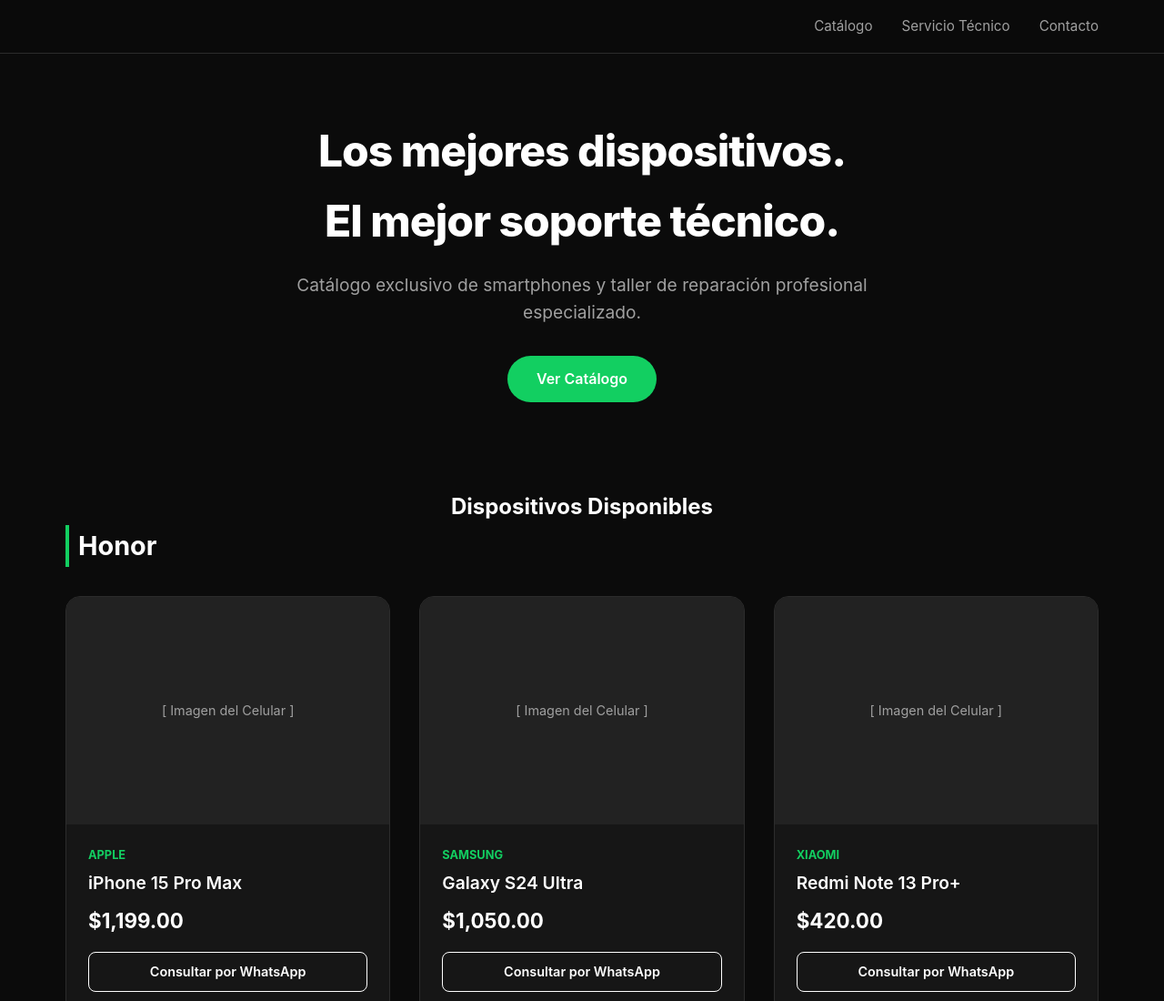
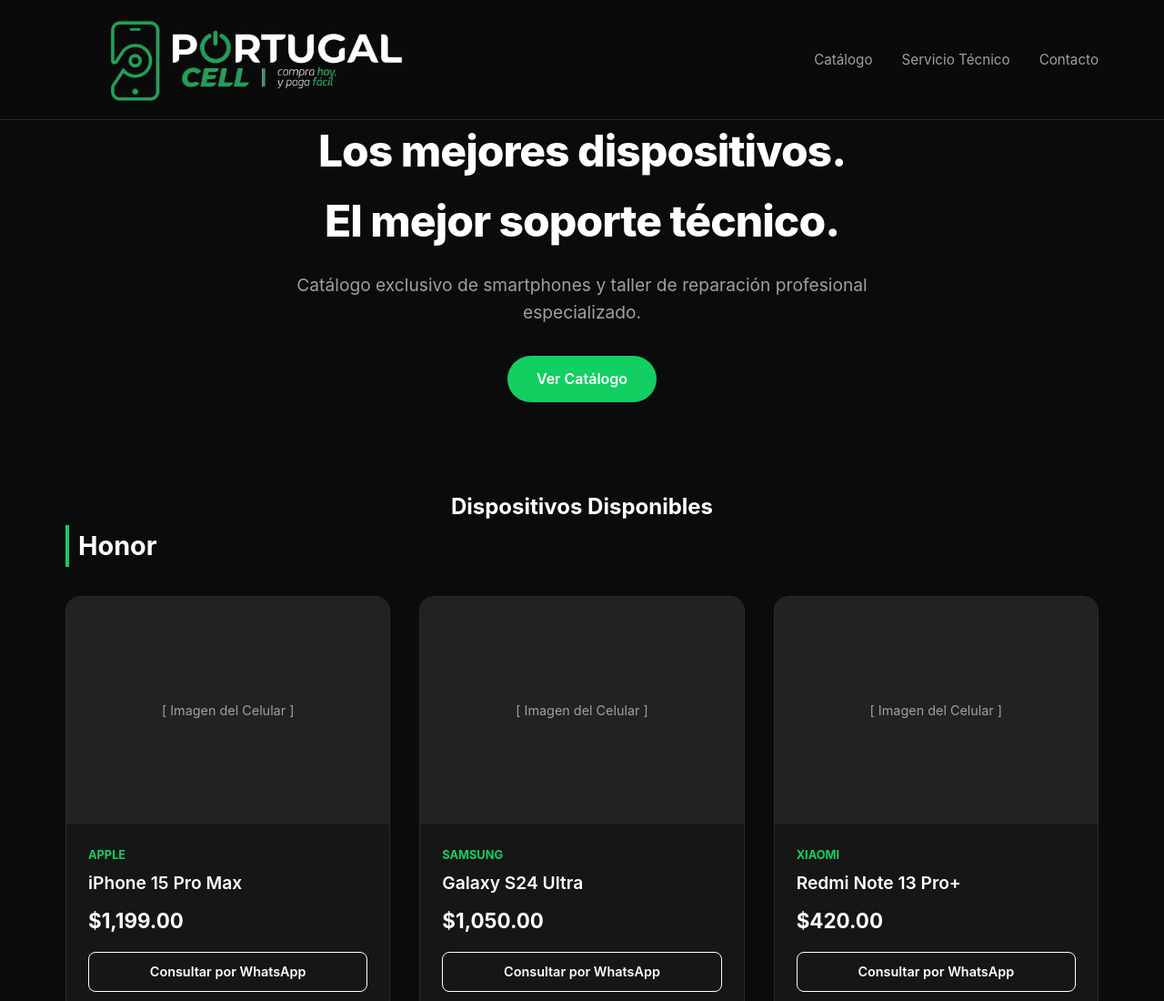
Before and after one commit to farisfarfar/catalogo-celulares-portugalcell, a plain HTML site: page index.html in a window 1280 px wide. Shown: the top 1100 px of the page at 91% size. Drawn offline with Linux system fonts and the light colour scheme.

Commit message:
Update index.html

```diff
--- a/index.html
+++ b/index.html
@@ -283,7 +283,7 @@
     <!-- BARRA DE NAVEGACIÓN -->
     <header>
         <div class="nav-container">
-            <img src="imagene/logo 1.png" alt="" width="400">
+            <img src="imagen/logo 1.png" alt="" width="400">
            <!--  <a href="#" class="logo">TU<span>LOGOTIPO</span></a>-->
             <ul class="nav-links">
                 <li><a href="#catalogo">Catálogo</a></li>
```
